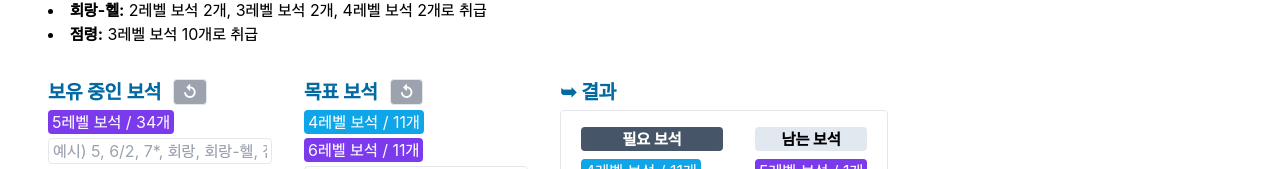
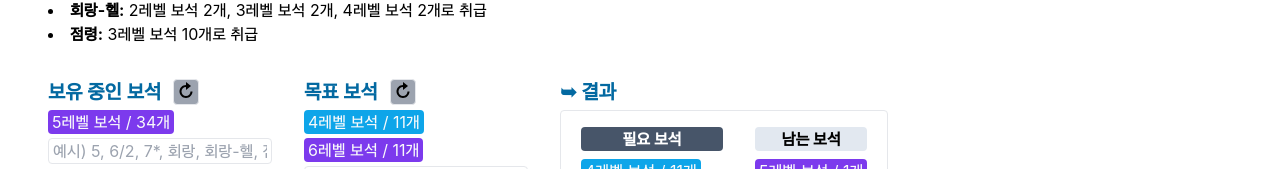
Before and after one commit to orionmiz/loa-utils, a Next.js app: page /gem in a window 1280 px wide. Shown: the part 314-483 px from the top of the page. Built offline with nearby package versions, Linux system fonts and the light colour scheme; a web font is replaced by a local one.

Commit message:
style: use SVG instead of the text for clearing gems

```diff
--- a/components/gem/GemContainer.tsx
+++ b/components/gem/GemContainer.tsx
@@ -1,4 +1,5 @@
 import { observer } from "mobx-react-lite";
+import Image from "next/image";
 import useGem from "../../hooks/useGem";
 import { GemLists, presets } from "../../lib/gem";
 import GemList from "./GemList";
@@ -35,7 +36,9 @@ function GemContainer({ name, desc }: {
     <div className="container w-56">
       <div className="flex mb-1 items-center space-x-3">
         <span className="flex-none font-bold text-sky-700 text-xl">{desc} {' '}</span>
-        <span className="flex-none border rounded bg-gray-400 text-white font-bold cursor-pointer px-2 select-none" onClick={() => gem.clear(name)}>↺</span>
+        <span className="flex-none border rounded bg-gray-400 text-white font-bold cursor-pointer px-1 select-none" onClick={() => gem.clear(name)}>
+          <Image src="/images/redo.svg" width={16} height={16} />
+        </span>
       </div>
       <GemList gems={list} name={name} />
       <form onSubmit={onSubmit} name={name}>
```
Also changed, not shown: public/images/redo.svg (added).
